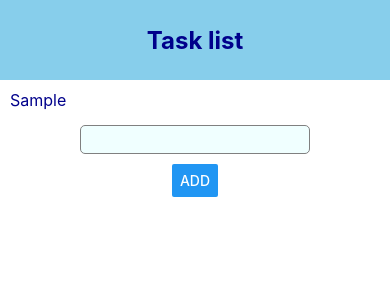
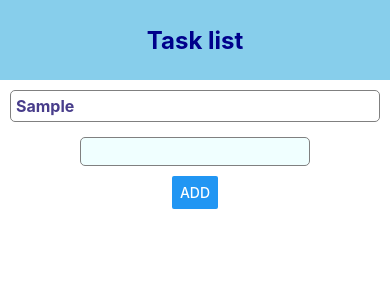
Before and after one commit to HelgaAthame/reactnative, a React Native app: screen / in a window 390 px wide. Both pictures are taken after typing "Sample" into the empty fields and a click on the button "ADD". Shown: the top 300 px of the page. Built offline with nearby package versions, Linux system fonts and the light colour scheme.

Commit message:
feat: add list item styles

```diff
--- a/components/AddTask.tsx
+++ b/components/AddTask.tsx
@@ -18,7 +18,7 @@ export function AddTask({ add }: Props) {
       <Button
         title={"ADD"}
         onPress={() => {
-          add(text);
+          if (text.trim() !== "") add(text);
           clear();
         }}
       />
--- a/components/List.tsx
+++ b/components/List.tsx
@@ -16,9 +16,12 @@ export function List({ list }: Props) {
       <FlatList
         data={list}
         renderItem={({ item }) => (
-          <TouchableHighlight>
+          <TouchableHighlight style={styles.wrapper}>
             <Text style={styles.text}>{item.text}</Text>
           </TouchableHighlight>
+        )}
+        ItemSeparatorComponent={() => (
+          <View style={{ height: 10, backgroundColor: "transparent" }} />
         )}
       />
     </View>
@@ -31,8 +34,17 @@ const styles = StyleSheet.create({
     width: "100%",
     gap: 10,
   },
+  wrapper: {
+    backgroundColor: "showwhite",
+    padding: 5,
+    borderRadius: 5,
+    borderColor: "gray",
+    borderWidth: 1,
+    borderStyle: "solid",
+  },
   text: {
     fontSize: 16,
-    color: "darkblue",
+    color: "darkslateblue",
+    fontWeight: "bold",
   },
 });
```
